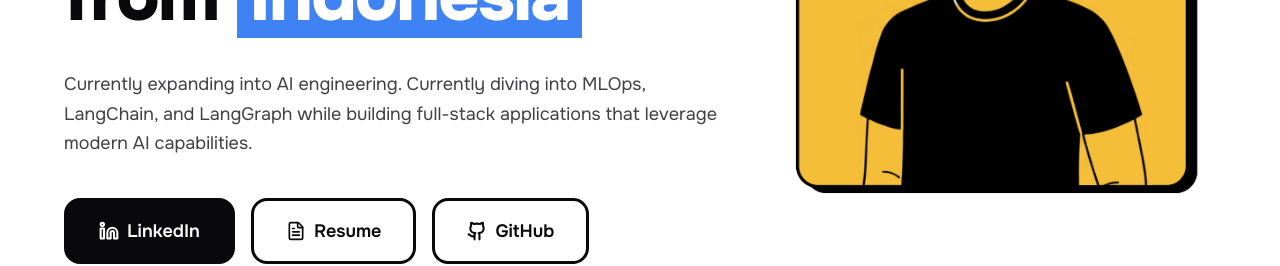
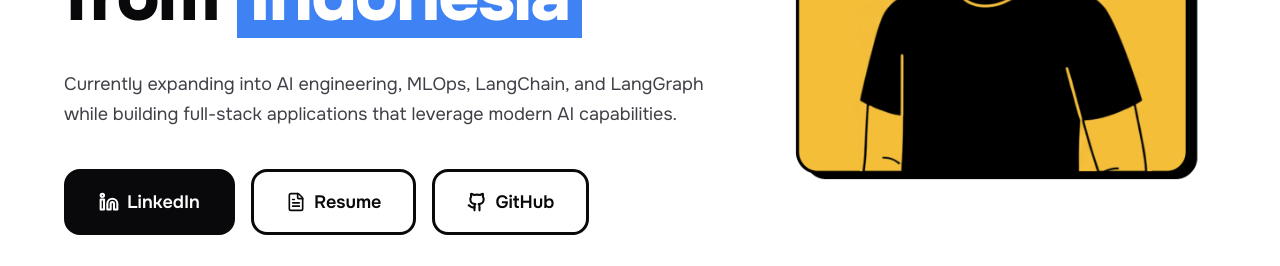
Before and after one commit to dwikis17/portf, a Next.js app: page / in a window 1280 px wide. Shown: the part 499-765 px from the top of the page. Built offline with nearby package versions, Linux system fonts and the light colour scheme; no server answers.

Commit message:
feat: streamline AI engineering description in hero component

```diff
--- a/components/hero.tsx
+++ b/components/hero.tsx
@@ -18,7 +18,7 @@ export default function Hero() {
                 </h1>
 
                 <p className="mt-8 max-w-2xl text-lg leading-relaxed text-zinc-700 animate-fade-up" style={{ animationDelay: "220ms" }}>
-                    Currently expanding into AI engineering. Currently diving into MLOps, LangChain, and LangGraph while building full-stack applications that leverage modern AI capabilities.
+                    Currently expanding into AI engineering, MLOps, LangChain, and LangGraph while building full-stack applications that leverage modern AI capabilities.
                 </p>
 
                 <div className="mt-10 flex flex-wrap gap-4 animate-fade-up" style={{ animationDelay: "320ms" }}>
```
